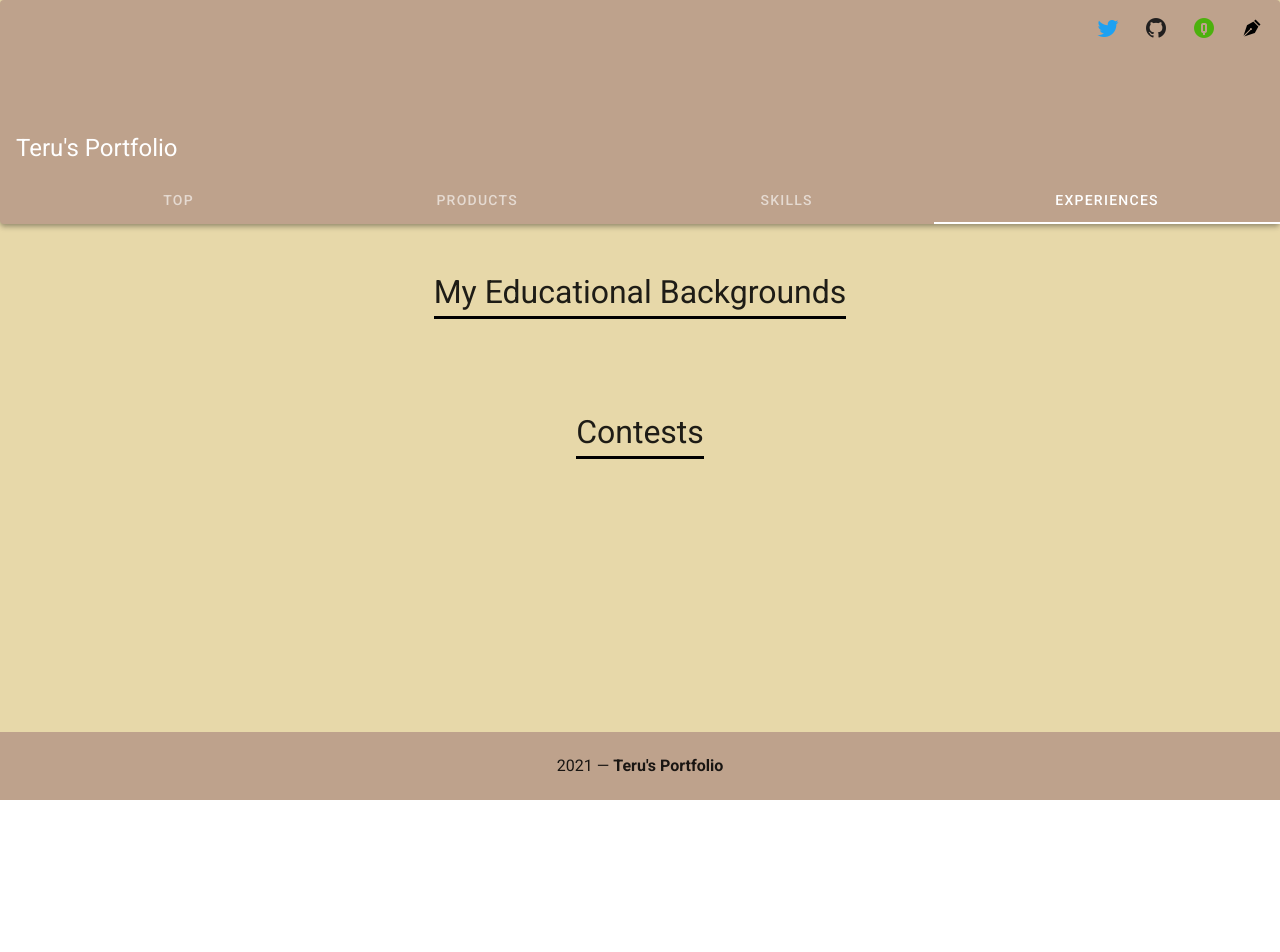
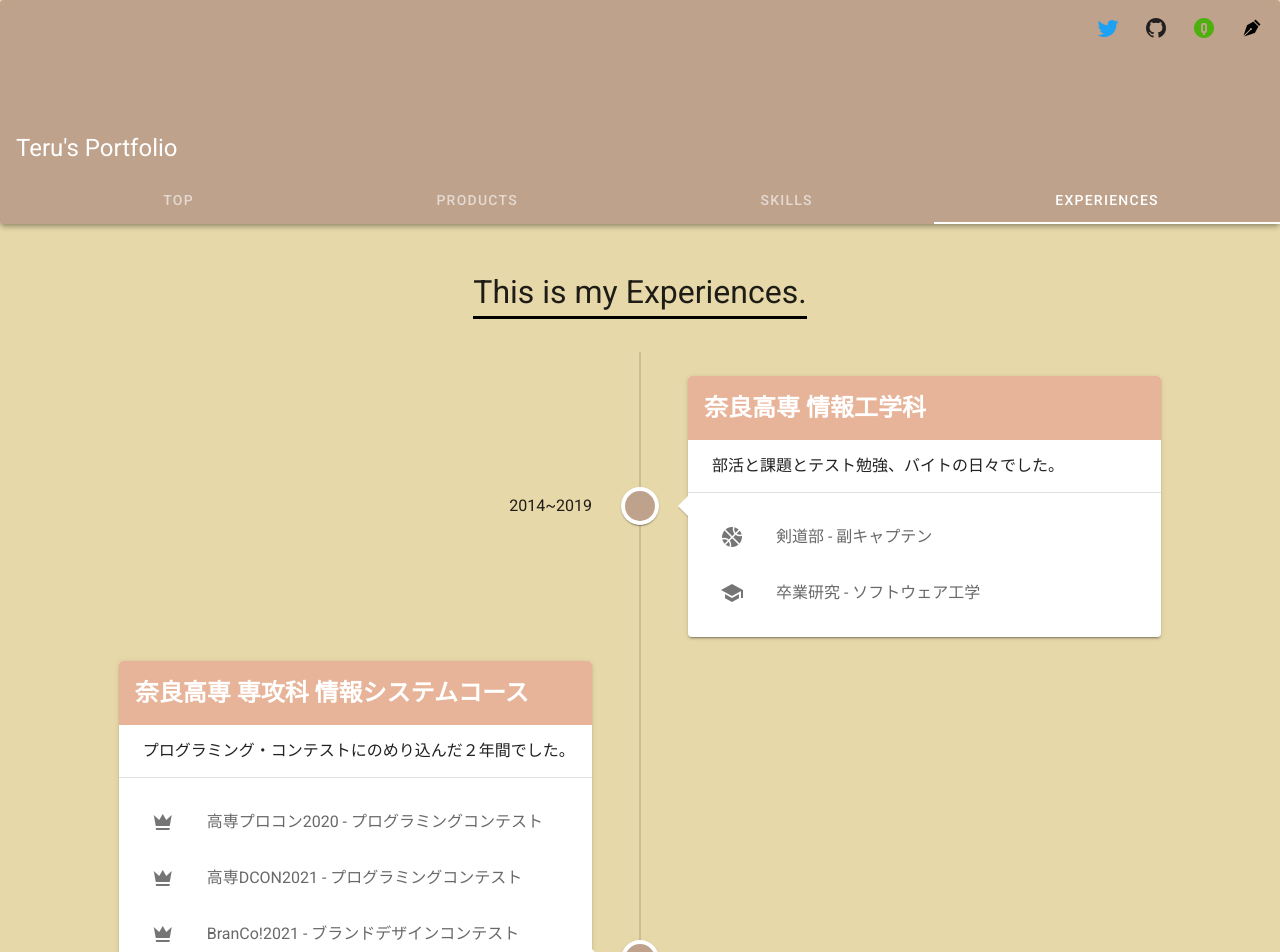
Before and after one commit to teruto725/portfolio, a Vue app: page /experiences in a window 1280 px wide. Shown: the top 952 px of the page. Before the commit the page ends 800 px from the top, so only its background shows below. Built offline with nearby package versions, Linux system fonts and the light colour scheme.

Commit message:
wrote experiences page

```diff
--- a/src/components/PictureCard.vue
+++ b/src/components/PictureCard.vue
@@ -1,4 +1,5 @@
 <template>
+
   <v-hover v-slot:default="{ hover }"><!-- hover で浮き上がる -->
     <v-card
       class = "picture-card ma-5"
--- a/src/views/Experiences.vue
+++ b/src/views/Experiences.vue
@@ -2,30 +2,32 @@
 <v-container fluid>
   <v-row justify=center>
     <v-col cols="10">
-        <bar-title title = "My Educational Backgrounds"></bar-title>
-        <v-row justify=center>
-          <dialog-button
-            v-for="(mlbutton) in mlbuttons"
-            :key="mlbutton.title"
-            :title="mlbutton.title"
-            :text="mlbutton.text"
+  <bar-title title = "This is my Experiences."></bar-title>
+  <!-- タイムラインコンポーネント -->
+  <v-timeline>
+      <v-timeline-item
+        v-for="year in years"
+        :key="year"
       >
-          </dialog-button>
-        </v-row>
-      </v-col>
-    </v-row>
-    <v-row justify=center>
-      <v-col cols="10">
-        <bar-title title = "Contests"></bar-title>
-        <v-row justify=center>
-          <dialog-button
-            v-for="(mlbutton) in mlbuttons"
-            :key="mlbutton.title"
-            :title="mlbutton.title"
-            :text="mlbutton.text"
-          >
-          </dialog-button>
-        </v-row>
+        <span slot="opposite">{{year.year}}</span>
+        <v-card class="elevation-2">
+          <v-card-title class="text-h5 card-title white--text font-weight-black">
+            {{year.title}}
+          </v-card-title>
+          <v-banner>{{year.overview}}</v-banner>
+          <v-card-text>
+            <v-list-item v-for="content in year.contents" :key="content">
+              <v-list-item-icon>
+                <v-icon v-text="content.icon"></v-icon>
+              </v-list-item-icon>
+              <v-list-item-content>
+                <v-list-item-title class = "item-text" v-text="content.text"></v-list-item-title>
+              </v-list-item-content>
+            </v-list-item>
+          </v-card-text>
+        </v-card>
+      </v-timeline-item>
+    </v-timeline>
     </v-col>
   </v-row>
 </v-container>
@@ -34,15 +36,106 @@
 
 <script>
 import BarTitle from '@/components/BarTitle'
-import DialogButton from '@/components/DialogButton'
+//import DialogButton from '@/components/DialogButton'
   export default {
     components: { // キャメルケースでもいいらしい
       "bar-title":BarTitle,
-      "dialog-button":DialogButton,
+      //"dialog-button":DialogButton,
     },
-    data(){
-      return {
+data: () => ({
+      // 経歴の項目データ
+      years: [
+        {
+          year: '2014~2019',
+          title: '奈良高専 情報工学科',
+          overview: '部活と課題とテスト勉強、バイトの日々でした。',
+          contents: [
+            {
+              url: "",
+              icon: "mdi-basketball",
+              text: "剣道部 - 副キャプテン",
+            },
+            {
+              url: "",
+              icon: "mdi-school",
+              text: "卒業研究 - ソフトウェア工学",
             }
+          ],
+        },
+        {
+          year: '2019~2021',
+          title: '奈良高専 専攻科 情報システムコース',
+          overview: 'プログラミング・コンテストにのめり込んだ２年間でした。',
+          contents: [
+            {
+              url: "https://terublog.hatenablog.com/entry/2020/11/10/215131",
+              icon: "mdi-crown",
+              text: "高専プロコン2020 - プログラミングコンテスト",
+            },
+            {
+              url: "https://terublog.hatenablog.com/entry/2021/02/14/174806",
+              icon: "mdi-crown",
+              text: "高専DCON2021 - プログラミングコンテスト",
+            },
+            {
+              url: "",
+              icon: "mdi-crown",
+              text: "BranCo!2021 - ブランドデザインコンテスト",
+            },
+            {
+              url: "",
+              icon: "mdi-crown",
+              text: "朝日新聞自然言語処理コンペ - 機械学習コンペティション",
+            },
+            {
+              url: "",
+              icon: "mdi-crown",
+              text: "Peakers Twitterコンペ - 機械学習コンペティション",
+            },
+            {
+              url: "https://terublog.hatenablog.com/entry/2020/10/08/181656",
+              icon: "mdi-earth",
+              text: "短期留学 - 1ヶ月間シンガポール",
+            },
+            {
+              url: "",
+              icon: "mdi-briefcase",
+              text: "ダイナミックプライシングテクノロジー - 長期インターン",
+            },
+            {
+              url: "",
+              icon: "mdi-school",
+              text: "卒業研究",
+            },
+          ],
+        },
+        {
+          year: '2021~2023',
+          title: '奈良先端科学技術大学院大学 情報科学領域',
+          overview: '研究と就活を頑張る！',
+          contents: [
+            {
+              url: "",
+              icon: "mdi-school",
+              text: "ソフトウェアシンポジウム2021 - 奨励賞受賞",
+            },
+            {
+              url: "",
+              icon: "mdi-briefcase",
+              text: "カラビナテクノロジー - 長期インターン",
             }
+          ],
+        },
+      ],
+    }),
   }
 </script>
+
+<style>
+.card-title{
+  background-color : #E8B499;
+}
+.item-text{
+  color : #696969
+}
+</style>
--- a/src/views/Home.vue
+++ b/src/views/Home.vue
@@ -1,7 +1,6 @@
 <template>
 <v-container fluid>
       <bar-title title = "Welcome to my portfolio."></bar-title>
-        <top-picture/>
 
       <bar-title title = "My name is Akihito Ihara."></bar-title>
       <v-row class = "content-area" justify="center">
@@ -94,13 +93,13 @@
 
 
 <script>
-import TopPicture from '@/components/TopPicture'
+//import TopPicture from '@/components/TopPicture'
 import BarTitle from '@/components/BarTitle'
 import PictureCard from '@/components/PictureCard'
 export default {// 外部からも参照できるようにする
   name: "App",
   components: { // キャメルケースでもいいらしい
-    "top-picture":TopPicture,
+    //"top-picture":TopPicture,
     "bar-title":BarTitle,
     "picture-card":PictureCard,
   },
```
Lines whose indentation alone changed are shown as unchanged.
